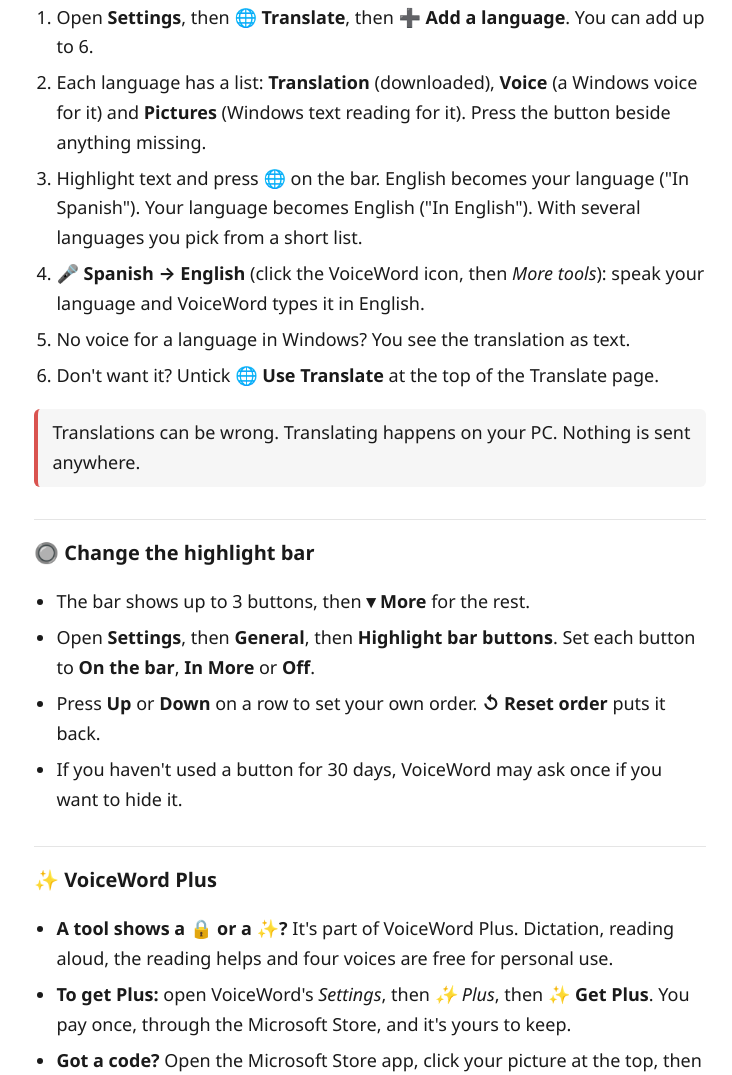
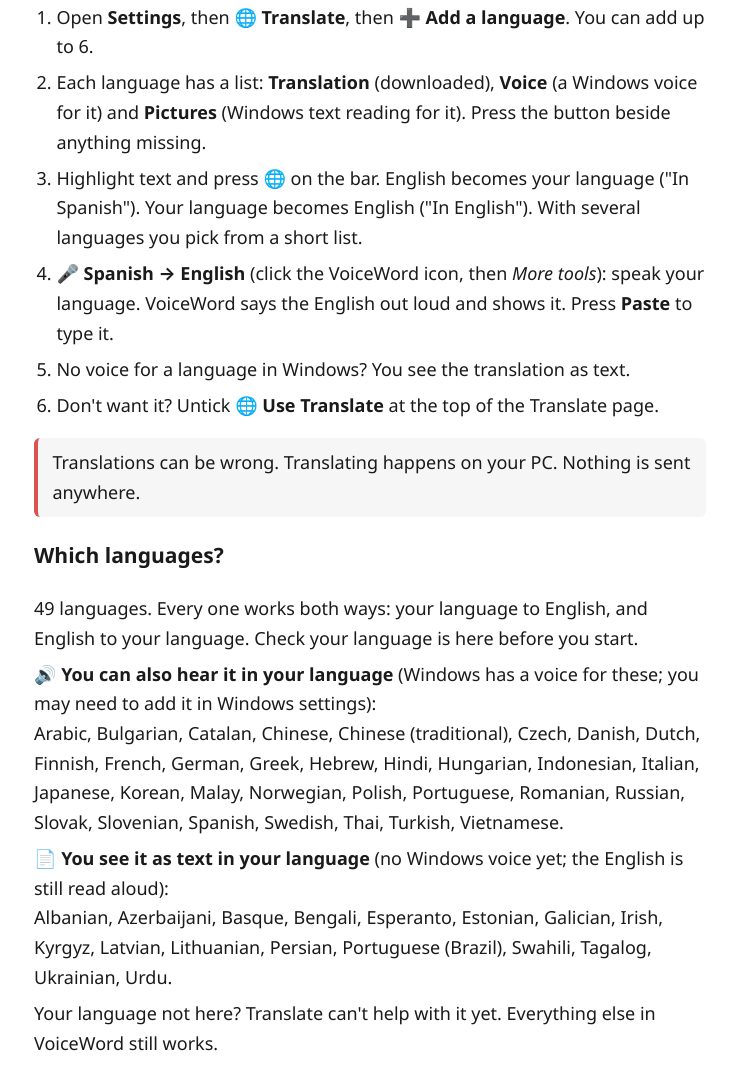
Before and after one commit to VoiceWordApp/voicewordapp.github.io, a plain HTML site: page help.html in a window 1280 px wide. Shown: the part 2729-3804 px from the top of the page, without its empty margins (270-1002 px from the left). Drawn offline with Linux system fonts and the light colour scheme.

Commit message:
Update the website

```diff
--- a/help.html
+++ b/help.html
@@ -112,11 +112,26 @@
     <li>Highlight text and press <strong>🌐</strong> on the bar. English becomes your language ("In Spanish").
       Your language becomes English ("In English"). With several languages you pick from a short list.</li>
     <li><strong>🎤 Spanish → English</strong> (click the VoiceWord icon, then <em>More tools</em>): speak your
-      language and VoiceWord types it in English.</li>
+      language. VoiceWord says the English out loud and shows it. Press <strong>Paste</strong> to type it.</li>
     <li>No voice for a language in Windows? You see the translation as text.</li>
     <li>Don't want it? Untick <strong>🌐 Use Translate</strong> at the top of the Translate page.</li>
   </ol>
   <p class="tip">Translations can be wrong. Translating happens on your PC. Nothing is sent anywhere.</p>
+
+  <h3 id="languages">Which languages?</h3>
+  <p>49 languages. Every one works both ways: your language to English, and English to your language.
+  Check your language is here before you start.</p>
+  <p><strong>🔊 You can also hear it in your language</strong> (Windows has a voice for these; you may need
+  to add it in Windows settings):<br>
+  Arabic, Bulgarian, Catalan, Chinese, Chinese (traditional), Czech, Danish, Dutch, Finnish, French,
+  German, Greek, Hebrew, Hindi, Hungarian, Indonesian, Italian, Japanese, Korean, Malay, Norwegian,
+  Polish, Portuguese, Romanian, Russian, Slovak, Slovenian, Spanish, Swedish, Thai, Turkish,
+  Vietnamese.</p>
+  <p><strong>📄 You see it as text in your language</strong> (no Windows voice yet; the English is still read
+  aloud):<br>
+  Albanian, Azerbaijani, Basque, Bengali, Esperanto, Estonian, Galician, Irish, Kyrgyz, Latvian,
+  Lithuanian, Persian, Portuguese (Brazil), Swahili, Tagalog, Ukrainian, Urdu.</p>
+  <p>Your language not here? Translate can't help with it yet. Everything else in VoiceWord still works.</p>
 
   <h2 id="bar">🔘 Change the highlight bar</h2>
   <ul>
```
